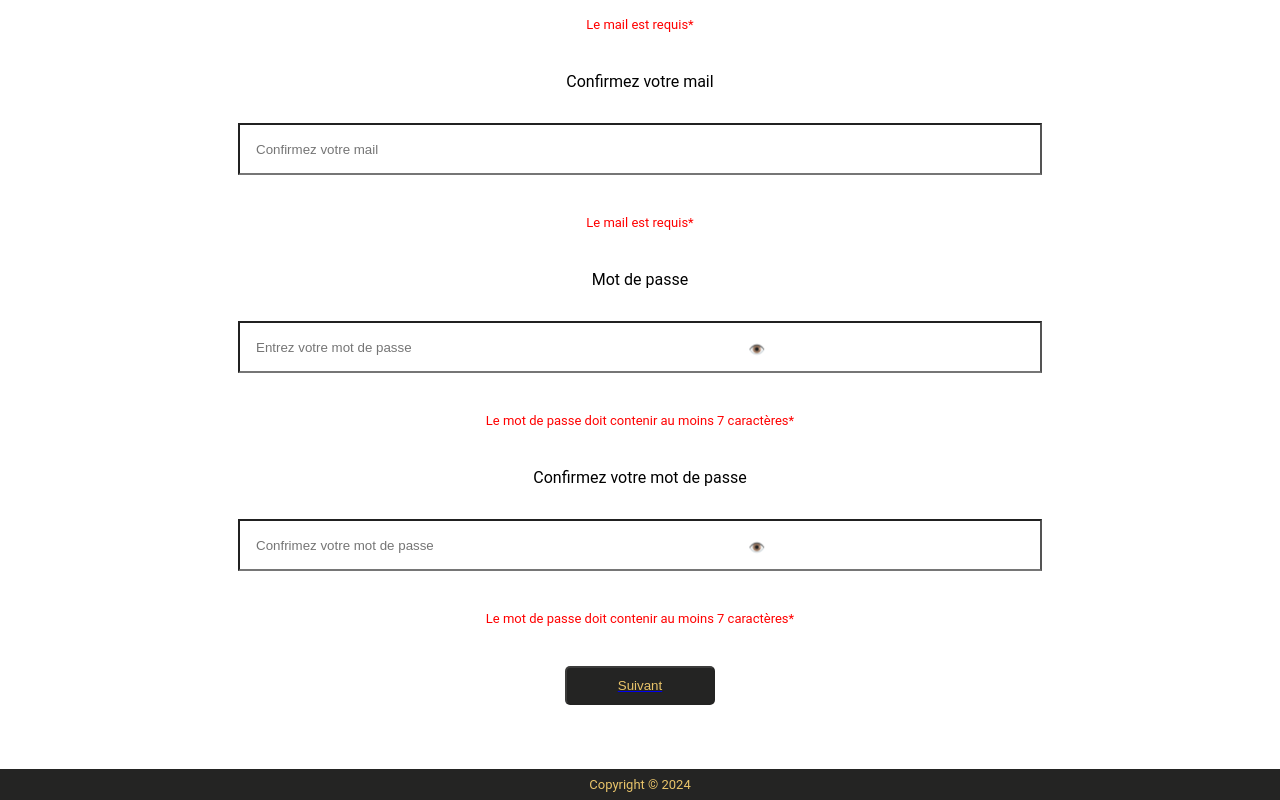
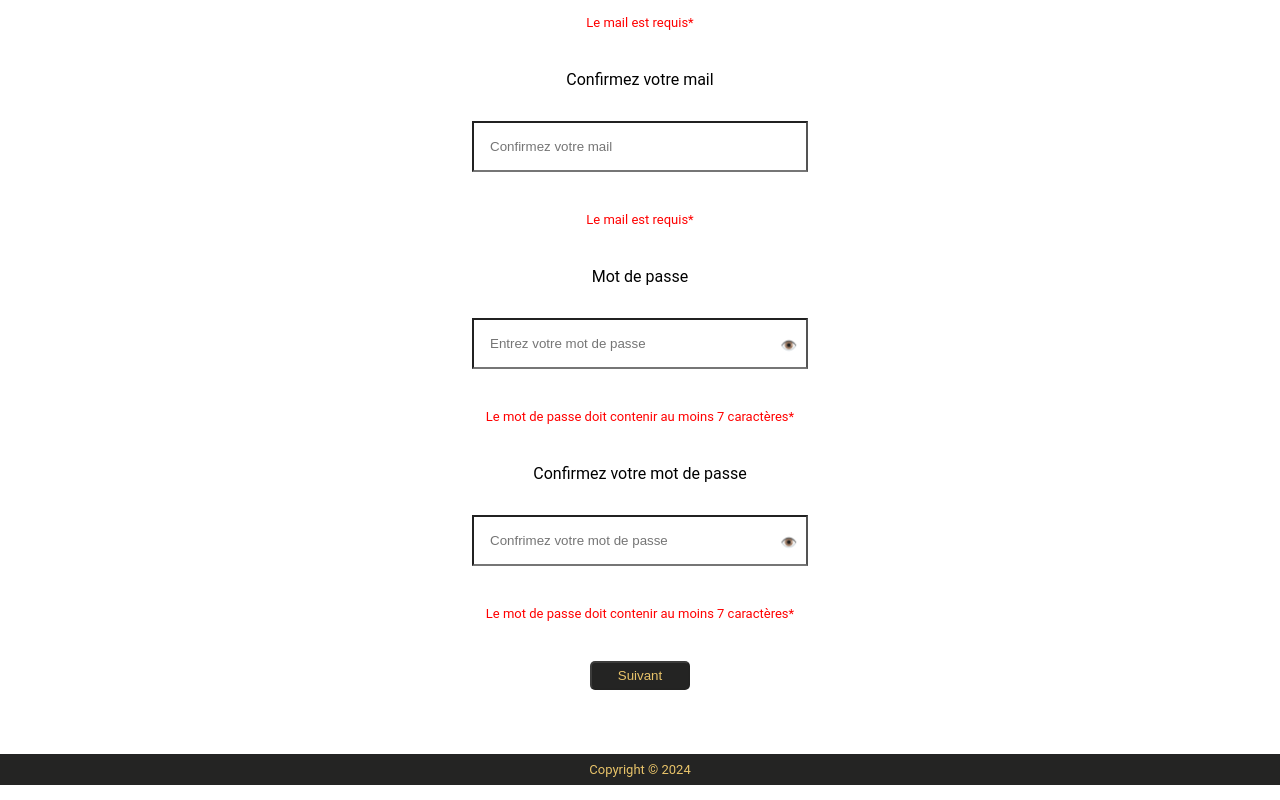
Before and after one commit to WildCodeSchool-2024-02/JS-lyon-0224-P3-globalmeals, a React (Vite) app in the folder client/: page /inscription in a window 1280 px wide. Shown: the part 679-1479 px from the top of the page. Built offline with nearby package versions, Linux system fonts and the light colour scheme; no server answers.

Commit message:
css pages connexion et inscription

```diff
--- a/client/src/components/connexion/connexion.css
+++ b/client/src/components/connexion/connexion.css
@@ -27,8 +27,8 @@
   border-right-color: rgb(0, 0, 0);
   padding: 1rem;
   margin: 2rem;
-  height: 2vh;
   width: 60vw;
+  max-width: 300px;
 }
 
 #mot2 {
@@ -45,10 +45,10 @@
   width: 20vw;
   background-color: transparent;
   border: transparent;
-  width: 4vw;
+  max-width: 4vw;
   height: 4vh;
   margin-top: -4rem;
-  margin-left: 16rem;
+  margin-left: 20rem;
 }
 
 p {
--- a/client/src/components/inscription/inscription.css
+++ b/client/src/components/inscription/inscription.css
@@ -33,8 +33,8 @@
   border-right-color: rgb(0, 0, 0);
   padding: 1rem;
   margin: 2rem;
-  height: 2vh;
   width: 60vw;
+  max-width: 300px;
 }
 
 #mot2 {
@@ -56,10 +56,10 @@
   width: 20vw;
   background-color: transparent;
   border: transparent;
-  width: 4vw;
+  max-width: 4vw;
   height: 4vh;
   margin-top: -4rem;
-  margin-left: 16rem;
+  margin-left: 20rem;
 }
 
 p {
@@ -71,21 +71,20 @@ p {
   display: flex;
   justify-content: center;
   margin-bottom: 2rem;
+  text-decoration: none;
 }
 .validate2 {
   display: block;
-  min-width: 150px;
+  min-width: 100px;
   color: #e9c46a;
   background-color: #242423;
-  padding: 10px;
+  padding: 5px;
   border-radius: 5px;
-  text-decoration: none;
   text-align: center;
   transition:
     background-color 0.3s,
     color 0.3s;
   cursor: pointer;
-  text-decoration: none;
 }
 
 .validate2:hover {
```
